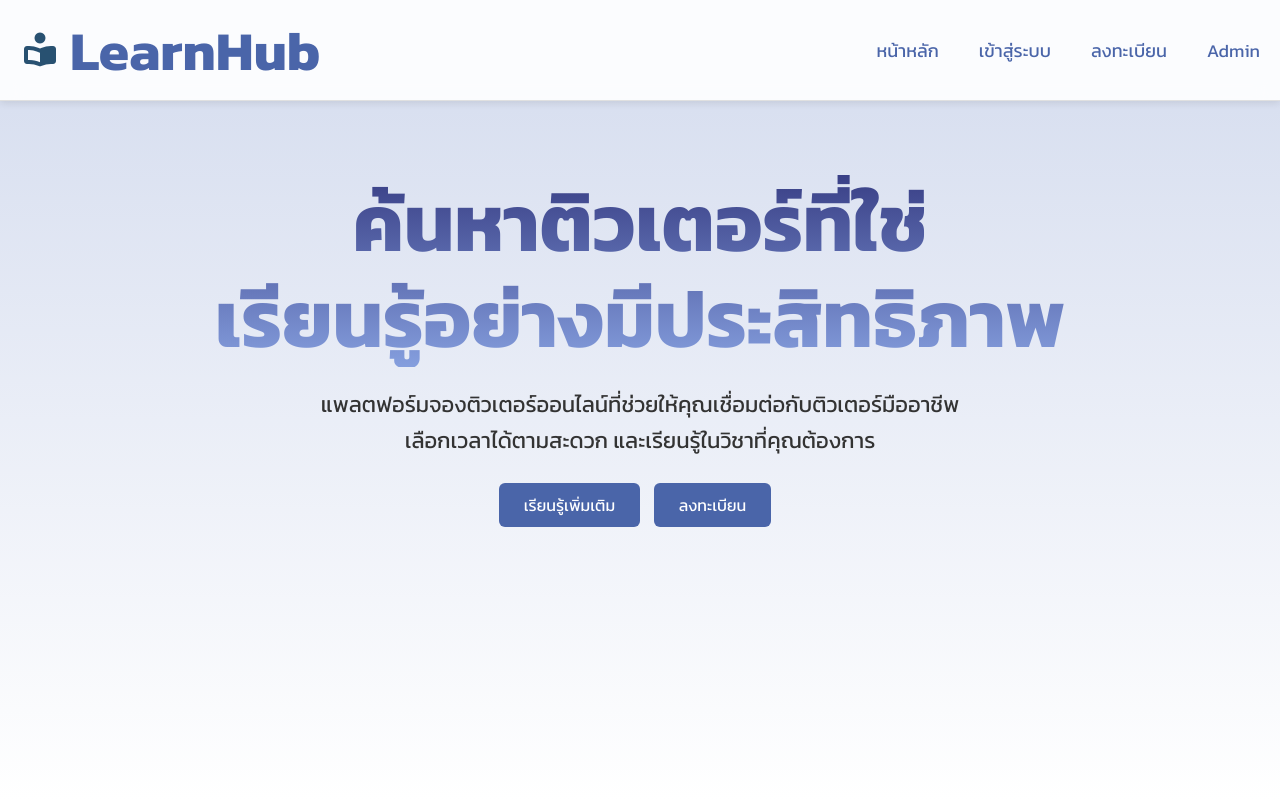
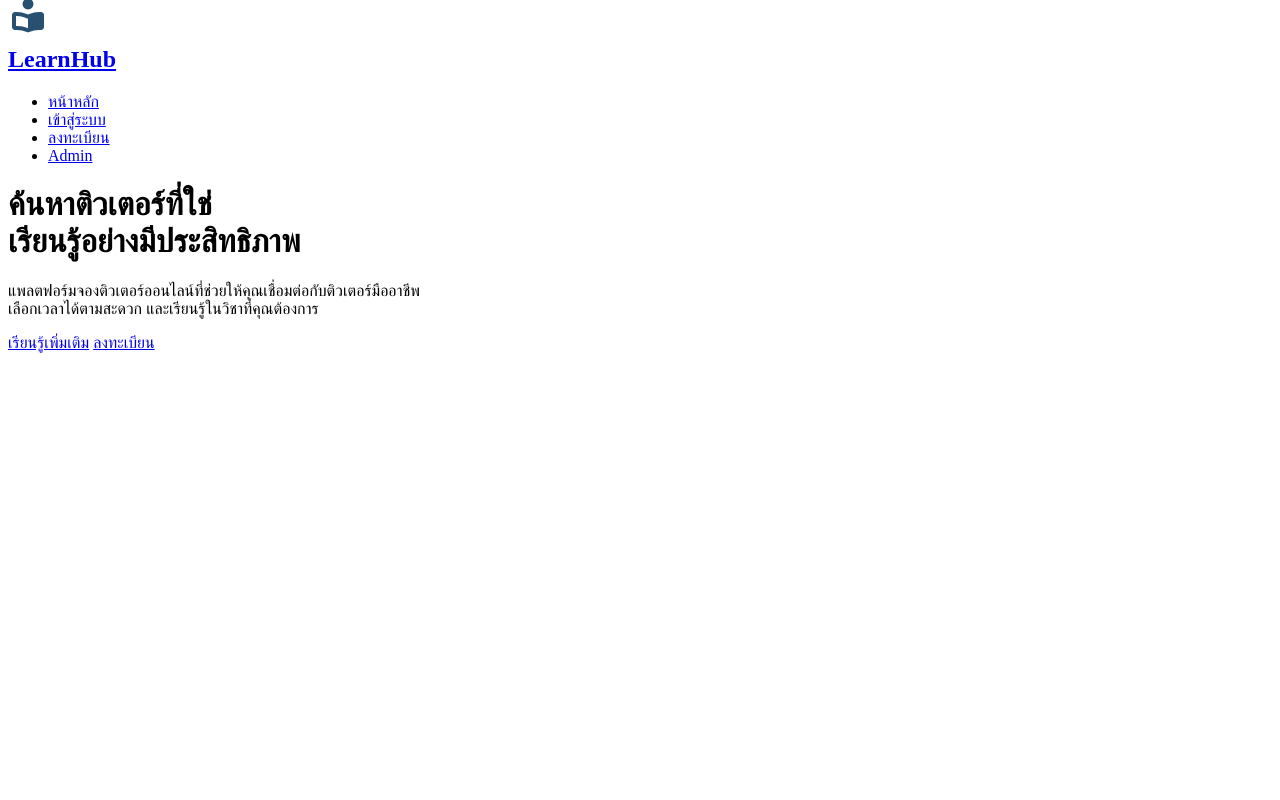
Before and after one commit to 6610510116-tech/project-website-, a PHP site: page / in a window 1280 px wide. Run offline with PHP 8.4, Linux system fonts and the light colour scheme; some libraries are stand-ins or nearby versions.

Commit message:
เอา css ออกจากไฟล์นี้

```diff
--- a/index.php
+++ b/index.php
@@ -1,4 +1,3 @@
-
 <?php
     session_start();
     include_once 'dbconnect.php';
@@ -14,155 +13,8 @@
 	<link rel="preconnect" href="https://fonts.googleapis.com">
 	<link rel="preconnect" href="https://fonts.gstatic.com" crossorigin>
 	<link href="https://fonts.googleapis.com/css2?family=Archivo+Black&family=Kanit:ital,wght@0,100;0,200;0,300;0,400;0,500;0,600;0,700;0,800;0,900;1,100;1,200;1,300;1,400;1,500;1,600;1,700;1,800;1,900&display=swap" rel="stylesheet">
-	<style>
-		:root {
-			--4a65a9: #4a65a9;
-			--d3dbee: #d3dbee;
-			--6b96b9: #6b96b9;
-			--b7dee0: #b7dee0;
-		}
-
-		* {
-			margin: 0;
-			padding: 0;
-			box-sizing: border-box;
-			font-family: 'Kanit', sans-serif;
-		}
-
-		.container {
-			max-width: 1320px;
-			margin: auto;
-			padding: 0 20px;
-		}
-
-		/* Header Section */
-		header {
-			height: 800px;
-			background: linear-gradient(to bottom, var(--d3dbee), #ffffff);
-			position: relative;
-			text-align: center;
-		}
-
-		/* -------- NAVIGATION -------- */
-		nav {
-			width: 100%;
-			background-color: rgba(255, 255, 255, 0.9); /*พื้นหลังโปร่งใสสีขาว */
-			box-shadow: 0 2px 8px rgba(0, 0, 0, 0.1); /* เงาใต้แถบนำทาง */
-			position: sticky;
-			top: 0;
-			z-index: 1000;
-			backdrop-filter: blur(10px); /* ทำให้พื้นหลังเบลอเล็กน้อย */
-			border-bottom: 1px solid #e0e0e0; /* เส้นขอบล่างบางๆ */
-		}
-
-		.nav-wrapper {
-			position: relative;
-			height: 100px;
-			top: 0;
-			display: flex;
-			justify-content: space-between;
-			align-items: center;
-		}
-
-		.logo {
-			margin-right: auto;
-			display: flex;
-			align-items: center;
-			gap: 10px;
-		}
-
-		.logo h1 {
-			font-size: 55px;
-			color: var(--4a65a9);
-		}
-
-		.logo a {
-			text-decoration: none;
-		}
-		.logo i {
-			display: inline;
-		}
-
-		.menu {
-			display: flex;
-			list-style: none;
-		}
-
-		.menu li {
-			margin-left: 40px;
-		}
-
-		.menu a {
-			text-decoration: none;
-			color: var(--4a65a9);
-			font-size: 18px;
-			transition: 0.3s;
-		}
-
-		.menu a:hover {
-			color: var(--6b96b9);
-		}
-
-		/* -------- TITLE SECTION -------- */
-		.discount-title {
-			display: flex;
-			justify-content: center;
-			align-items: center;
-			height: calc(100% - 200px); /* ให้ข้อความอยู่กลางหลัง header */
-		}
-
-		.discount-title-wrapper {
-			display: flex;
-			flex-direction: column;
-			justify-content: center;
-			align-items: center;
-			text-align: center;
-			width: 100%;
-		}
-
-		.discount-title-box {
-			max-width: 1000px;
-			text-align: center;
-			padding: 0 20px;
-			margin-top: -100px;
-		}
-
-		/* ✅ ตรงนี้คือส่วนเพิ่มขนาดฟอนต์ */
-		.discount-title-box h1 {
-			font-size: 80px;  /* ปรับขนาดฟอนต์ตรงนี้ได้เลย */
-			line-height: 1.2;
-			font-weight: 700;
-			color: transparent; /*ทำให้มันโปร่งใส่*/
-			background: linear-gradient(to bottom, #393f86, #859FDE);
-			-webkit-background-clip: text; /* ทำให้สีขึ้นแค่เฉพาะข้อความ */
-			background-clip: text;
-		}
-
-		.discount-title-box p {
-			font-size: 22px;
-			margin-top: 20px;
-			color: #333;
-			line-height: 1.6;
-		}
-
-		.discount-btn,
-		.logintutor-btn {
-			display: inline-block;
-			margin-top: 25px;
-			margin-right: 10px;
-			padding: 10px 25px;
-			background-color: var(--4a65a9);
-			color: #fff;
-			text-decoration: none;
-    		border-radius: 6px;
-    		transition: 0.3s;
-		}
-
-		.discount-btn:hover,
-		.logintutor-btn:hover {
-			background-color: var(--6b96b9);
-		}
-	</style>
+	<link rel="stylesheet" href="styleindex.css">
+	<title>LearnHub</title>
 </head>
 <body>
 	<header>
```
